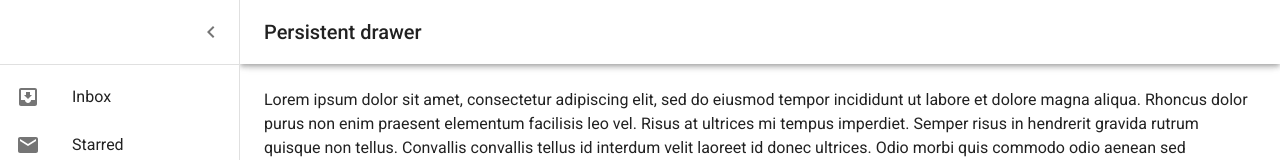
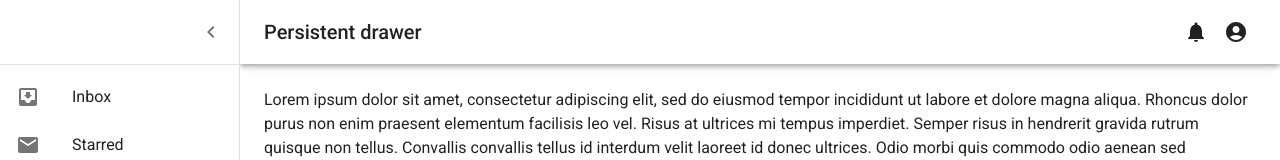
Before and after one commit to krish4693/mui-nextjs-template, a Next.js app: page /dashboard in a window 1280 px wide. Shown: the top 160 px of the page. Built offline with nearby package versions, Linux system fonts and the light colour scheme; what @mui/material-nextjs would draw is missing.

Commit message:
feat & refactor: add new Persisisten drawer and optmised its layout

```diff
--- a/src/components/Drawer/Drawer.tsx
+++ b/src/components/Drawer/Drawer.tsx
@@ -19,7 +19,10 @@ import ListItemIcon from '@mui/material/ListItemIcon';
 import ListItemText from '@mui/material/ListItemText';
 import InboxIcon from '@mui/icons-material/MoveToInbox';
 import MailIcon from '@mui/icons-material/Mail';
-
+import NotificationsIcon from '@mui/icons-material/Notifications';
+import AccountCircle from '@mui/icons-material/AccountCircle';
+import TopBar from '../Topbar/Topbar';
+import SideDrawer from '../Sidebar/Sidebar';
 const drawerWidth = 240;
 
 const Main = styled('main', { shouldForwardProp: (prop) => prop !== 'open' })<{
@@ -96,72 +99,12 @@ export default function PersistentDrawerLeft() {
   return (
     <Box sx={{ display: 'flex' }}>
       <CssBaseline />
-      <AppBar position="fixed" open={open}>
-        <Toolbar>
-          <IconButton
-            color="inherit"
-            aria-label="open drawer"
-            onClick={handleDrawerOpen}
-            edge="start"
-            sx={[
-              {
-                mr: 2,
-              },
-              open && { display: 'none' },
-            ]}
-          >
-            <MenuIcon />
-          </IconButton>
-          <Typography variant="h6" noWrap component="div">
-            Persistent drawer
-          </Typography>
-        </Toolbar>
-      </AppBar>
-      <Drawer
-        sx={{
-          width: drawerWidth,
-          flexShrink: 0,
-          '& .MuiDrawer-paper': {
-            width: drawerWidth,
-            boxSizing: 'border-box',
-          },
-        }}
-        variant="persistent"
-        anchor="left"
+      <TopBar open={open} handleDrawerOpen={handleDrawerOpen} />
+      <SideDrawer
+        drawerWidth={drawerWidth}
         open={open}
-      >
-        <DrawerHeader>
-          <IconButton onClick={handleDrawerClose}>
-            {theme.direction === 'ltr' ? <ChevronLeftIcon /> : <ChevronRightIcon />}
-          </IconButton>
-        </DrawerHeader>
-        <Divider />
-        <List>
-          {['Inbox', 'Starred', 'Send email', 'Drafts'].map((text, index) => (
-            <ListItem key={text} disablePadding>
-              <ListItemButton>
-                <ListItemIcon>
-                  {index % 2 === 0 ? <InboxIcon /> : <MailIcon />}
-                </ListItemIcon>
-                <ListItemText primary={text} />
-              </ListItemButton>
-            </ListItem>
-          ))}
-        </List>
-        <Divider />
-        <List>
-          {['All mail', 'Trash', 'Spam'].map((text, index) => (
-            <ListItem key={text} disablePadding>
-              <ListItemButton>
-                <ListItemIcon>
-                  {index % 2 === 0 ? <InboxIcon /> : <MailIcon />}
-                </ListItemIcon>
-                <ListItemText primary={text} />
-              </ListItemButton>
-            </ListItem>
-          ))}
-        </List>
-      </Drawer>
+        handleDrawerClose={handleDrawerClose}
+      />
       <Main open={open}>
         <DrawerHeader />
         <Typography sx={{ marginBottom: 2 }}>
--- a/src/components/Sidebar/Sidebar.tsx
+++ b/src/components/Sidebar/Sidebar.tsx
@@ -1,68 +1,82 @@
-// 'use client'
-// import * as React from 'react';
-// import Box from '@mui/material/Box';
-// import Drawer from '@mui/material/Drawer';
-// import List from '@mui/material/List';
-// import Divider from '@mui/material/Divider';
-// import ListItem from '@mui/material/ListItem';
-// import ListItemButton from '@mui/material/ListItemButton';
-// import ListItemIcon from '@mui/material/ListItemIcon';
-// import ListItemText from '@mui/material/ListItemText';
-// import InboxIcon from '@mui/icons-material/MoveToInbox';
-// import MailIcon from '@mui/icons-material/Mail';
-// import { IconButton } from '@mui/material';
-// import MenuIcon from '@mui/icons-material/Menu';
+import React from 'react';
+import Drawer from '@mui/material/Drawer';
+import Divider from '@mui/material/Divider';
+import List from '@mui/material/List';
+import ListItem from '@mui/material/ListItem';
+import ListItemButton from '@mui/material/ListItemButton';
+import ListItemIcon from '@mui/material/ListItemIcon';
+import ListItemText from '@mui/material/ListItemText';
+import IconButton from '@mui/material/IconButton';
+import InboxIcon from '@mui/icons-material/MoveToInbox';
+import MailIcon from '@mui/icons-material/Mail';
+import ChevronLeftIcon from '@mui/icons-material/ChevronLeft';
+import ChevronRightIcon from '@mui/icons-material/ChevronRight';
+import { styled, useTheme } from '@mui/material/styles';
 
+const DrawerHeader = styled('div')(({ theme }) => ({
+  display: 'flex',
+  alignItems: 'center',
+  padding: theme.spacing(0, 1),
+  ...theme.mixins.toolbar,
+  justifyContent: 'flex-end',
+}));
 
-// export default function TemporaryDrawer() {
-//   const [open, setOpen] = React.useState(false);
+interface SideDrawerProps {
+  drawerWidth: number;
+  open: boolean;
+  handleDrawerClose: () => void;
+}
 
-//   const toggleDrawer = (newOpen: boolean) => () => {
-//     setOpen(newOpen);
-//   };
+const SideDrawer: React.FC<SideDrawerProps> = ({ drawerWidth, open, handleDrawerClose }) => {
+  const theme = useTheme();
 
-//   const DrawerList = (
-//     <Box sx={{ width: 250 }} role="presentation" onClick={toggleDrawer(false)}>
-//       <List>
-//         {['Item 1', 'Item 2', 'Item 3', 'Item 4'].map((text, index) => (
-//           <ListItem key={text} disablePadding>
-//             <ListItemButton>
-//               <ListItemIcon>
-//                 {index % 2 === 0 ? <InboxIcon /> : <MailIcon />}
-//               </ListItemIcon>
-//               <ListItemText primary={text} />
-//             </ListItemButton>
-//           </ListItem>
-//         ))}
-//       </List>
-//       <Divider />
-//       <List>
-//         {['Item 5', 'Item 6', 'Item 7'].map((text, index) => (
-//           <ListItem key={text} disablePadding>
-//             <ListItemButton>
-//               <ListItemIcon>
-//                 {index % 2 === 0 ? <InboxIcon /> : <MailIcon />}
-//               </ListItemIcon>
-//               <ListItemText primary={text} />
-//             </ListItemButton>
-//           </ListItem>
-//         ))}
-//       </List>
-//     </Box>
-//   );
+  return (
+    <Drawer
+      sx={{
+        width: drawerWidth,
+        flexShrink: 0,
+        '& .MuiDrawer-paper': {
+          width: drawerWidth,
+          boxSizing: 'border-box',
+        },
+      }}
+      variant="persistent"
+      anchor="left"
+      open={open}
+    >
+      <DrawerHeader>
+        <IconButton onClick={handleDrawerClose}>
+          {theme.direction === 'ltr' ? <ChevronLeftIcon /> : <ChevronRightIcon />}
+        </IconButton>
+      </DrawerHeader>
+      <Divider />
+      <List>
+        {['Inbox', 'Starred', 'Send email', 'Drafts'].map((text, index) => (
+          <ListItem key={text} disablePadding>
+            <ListItemButton>
+              <ListItemIcon>
+                {index % 2 === 0 ? <InboxIcon /> : <MailIcon />}
+              </ListItemIcon>
+              <ListItemText primary={text} />
+            </ListItemButton>
+          </ListItem>
+        ))}
+      </List>
+      <Divider />
+      <List>
+        {['All mail', 'Trash', 'Spam'].map((text, index) => (
+          <ListItem key={text} disablePadding>
+            <ListItemButton>
+              <ListItemIcon>
+                {index % 2 === 0 ? <InboxIcon /> : <MailIcon />}
+              </ListItemIcon>
+              <ListItemText primary={text} />
+            </ListItemButton>
+          </ListItem>
+        ))}
+      </List>
+    </Drawer>
+  );
+};
 
-//   return (
-//     <div>
-//       <IconButton onClick={toggleDrawer(true)}
-//         size="large"
-//         edge="start"
-//         color="inherit"
-//         aria-label="menu"
-//         sx={{ mr: 2 }}
-//       ><MenuIcon /></IconButton>
-//       <Drawer open={open} onClose={toggleDrawer(false)}>
-//         {DrawerList}
-//       </Drawer>
-//     </div>
-//   );
-// }
+export default SideDrawer;
--- /dev/null
+++ b/src/components/Topbar/Topbar.tsx
@@ -0,0 +1,80 @@
+import React from 'react';
+import Toolbar from '@mui/material/Toolbar';
+import IconButton from '@mui/material/IconButton';
+import Typography from '@mui/material/Typography';
+import Box from '@mui/material/Box';
+import MuiAppBar, { AppBarProps as MuiAppBarProps } from '@mui/material/AppBar';
+import { styled, useTheme } from '@mui/material/styles';
+import MenuIcon from '@mui/icons-material/Menu';
+import NotificationsIcon from '@mui/icons-material/Notifications';
+import AccountCircle from '@mui/icons-material/AccountCircle';
+
+const drawerWidth = 240;
+
+
+interface TopBarProps {
+  open: boolean;
+  handleDrawerOpen: () => void;
+}
+
+interface AppBarProps extends MuiAppBarProps {
+  open?: boolean;
+}
+
+const AppBar = styled(MuiAppBar, {
+    shouldForwardProp: (prop) => prop !== 'open',
+  })<AppBarProps>(({ theme }) => ({
+    transition: theme.transitions.create(['margin', 'width'], {
+      easing: theme.transitions.easing.sharp,
+      duration: theme.transitions.duration.leavingScreen,
+    }),
+    variants: [
+      {
+        props: ({ open }) => open,
+        style: {
+          width: `calc(100% - ${drawerWidth}px)`,
+          marginLeft: `${drawerWidth}px`,
+          transition: theme.transitions.create(['margin', 'width'], {
+            easing: theme.transitions.easing.easeOut,
+            duration: theme.transitions.duration.enteringScreen,
+          }),
+        },
+      },
+    ],
+  }));
+
+const TopBar: React.FC<TopBarProps> = ({ open, handleDrawerOpen }) => {
+  return (
+    <AppBar position="fixed" open={open}>
+      <Toolbar>
+        <IconButton
+          color="inherit"
+          aria-label="open drawer"
+          onClick={handleDrawerOpen}
+          edge="start"
+          sx={[
+            {
+              mr: 2,
+            },
+            open && { display: 'none' },
+          ]}
+        >
+          <MenuIcon />
+        </IconButton>
+        <Typography variant="h6" noWrap component="div" sx={{ flexGrow: 1 }}>
+          Persistent drawer
+        </Typography>
+        <Box>
+          <IconButton color="inherit">
+            <NotificationsIcon />
+          </IconButton>
+          <IconButton color="inherit">
+            <AccountCircle />
+          </IconButton>
+        </Box>
+      </Toolbar>
+    </AppBar>
+  );
+};
+
+export default TopBar;
```
Also changed, not shown: 1 other file (tests, documents, lock files or other folders).
